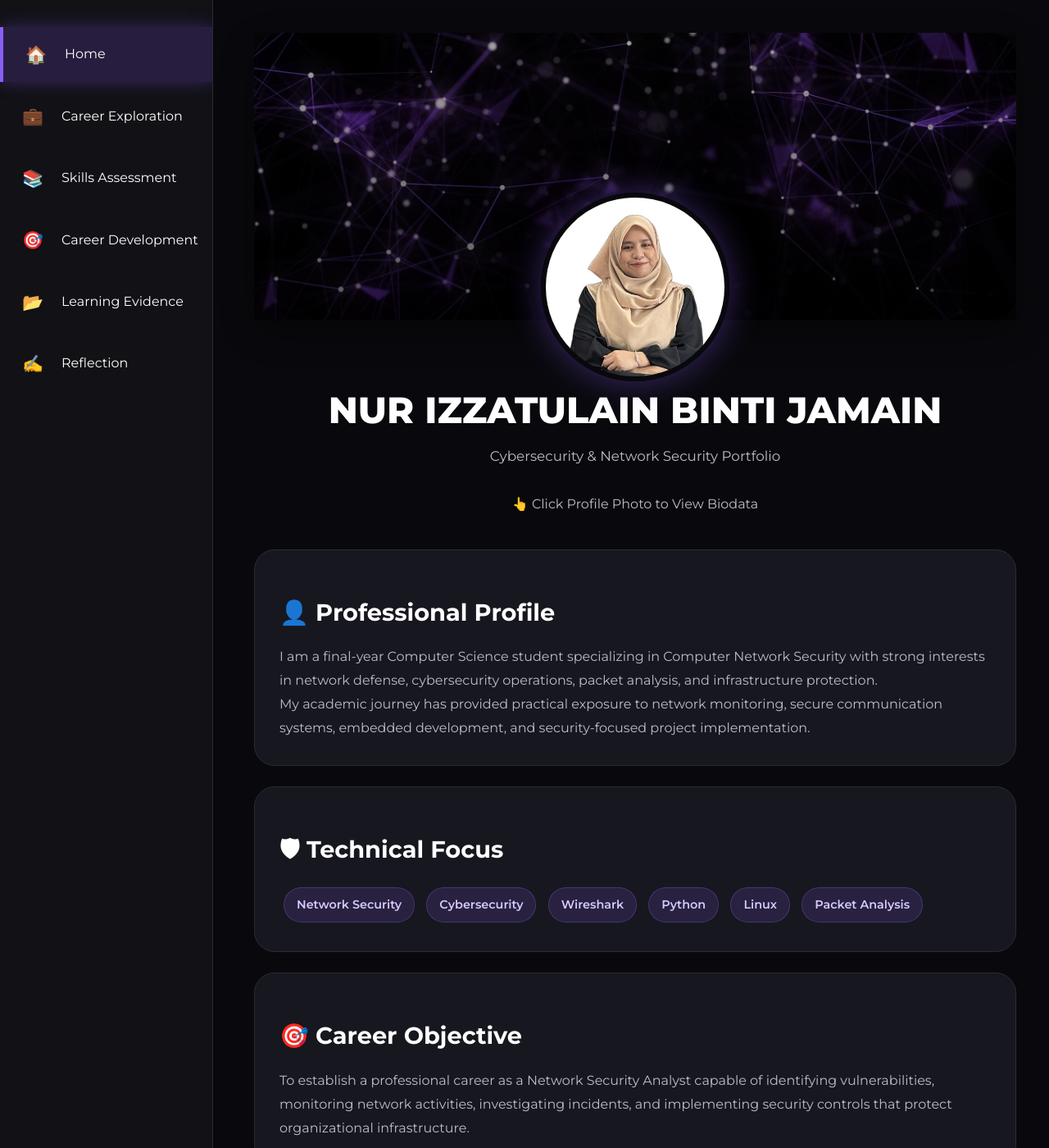
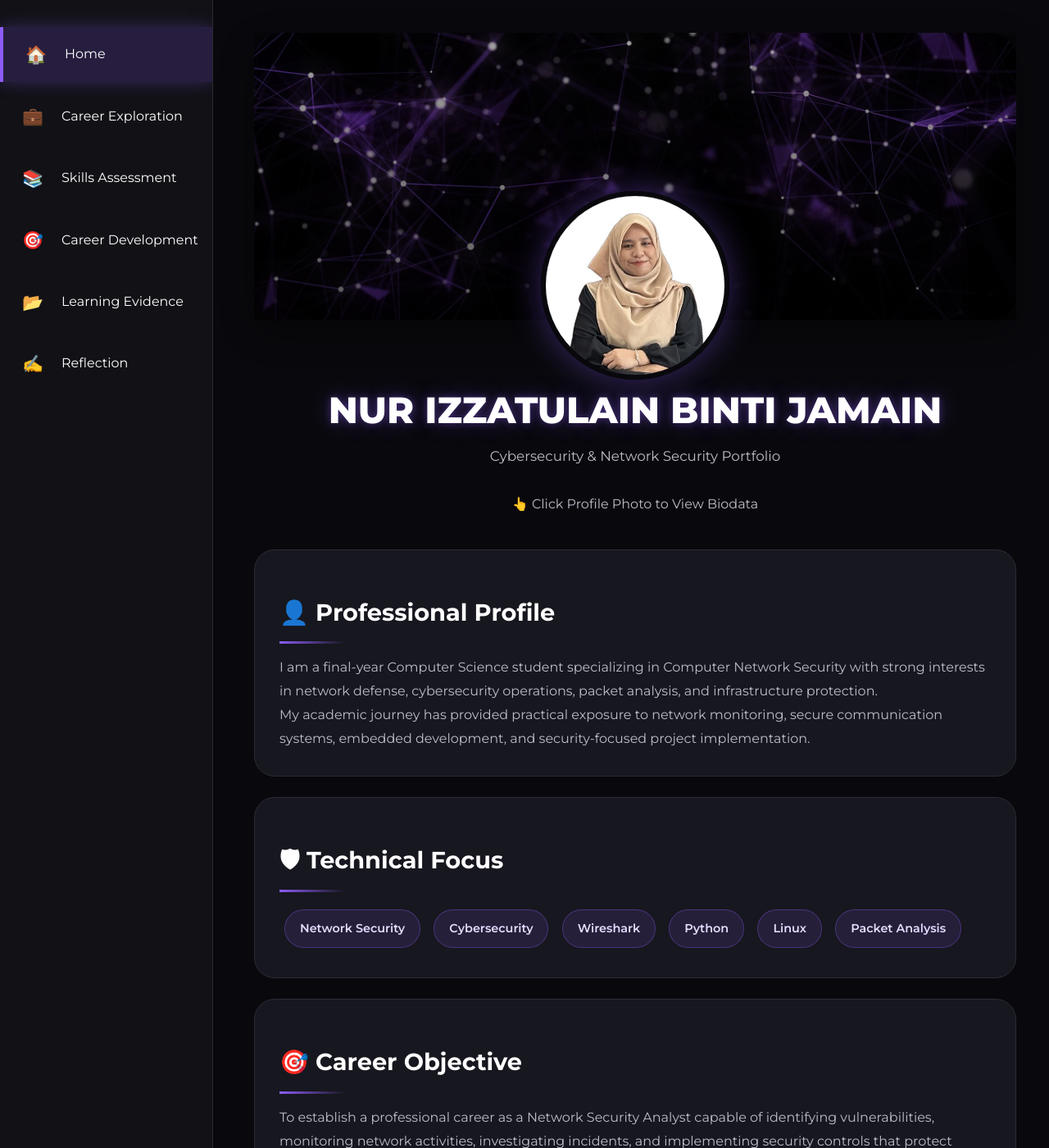
Before and after one commit to juzzatul/juzzatul.github.io, a Jekyll site: the page built from index.md, in a window 1280 px wide and 1400 px high. Shown: the whole window at 82% size. Built offline with Jekyll 4.4.1, drawn with Linux system fonts in a browser that asks for light colours.

Commit message:
Update style.scss

```diff
--- a/assets/css/style.scss
+++ b/assets/css/style.scss
@@ -658,3 +658,305 @@ border-left:
 box-shadow:
 0 0 20px rgba(139,92,246,.3);
 }
+
+/* =====================================
+   LUXURY PORTFOLIO UPGRADE
+   ===================================== */
+
+/* ACTIVE SIDEBAR */
+
+.active-link{
+
+    background:
+    rgba(139,92,246,.18);
+
+    border-left:
+    4px solid var(--purple);
+
+    box-shadow:
+    0 0 20px rgba(139,92,246,.3);
+}
+
+/* CARD HOVER EFFECT */
+
+.card:hover{
+
+    background:var(--card-hover);
+
+    transform:
+    translateY(-8px);
+
+    box-shadow:
+    0 15px 40px rgba(139,92,246,.15);
+}
+
+/* GLOWING SECTION HEADINGS */
+
+h2{
+
+    color:white;
+
+    font-size:1.8rem;
+
+    margin-bottom:15px;
+
+    margin-top:20px;
+
+    position:relative;
+}
+
+h2::after{
+
+    content:"";
+
+    display:block;
+
+    width:80px;
+
+    height:3px;
+
+    margin-top:10px;
+
+    background:
+    linear-gradient(
+    90deg,
+    var(--purple),
+    transparent
+    );
+}
+
+/* CYBER GLOW TITLE */
+
+.hero-title{
+
+    font-size:2.8rem;
+
+    font-weight:800;
+
+    color:white;
+
+    text-shadow:
+
+    0 0 10px rgba(139,92,246,.4),
+
+    0 0 30px rgba(139,92,246,.3);
+}
+
+/* FLOATING PROFILE */
+
+.profile-image{
+
+    width:230px;
+
+    height:230px;
+
+    cursor:pointer;
+
+    transition:.3s;
+
+    animation:
+    float 5s ease-in-out infinite;
+}
+
+.profile-image:hover{
+
+    transform:
+    scale(1.05);
+
+    box-shadow:
+    0 0 60px rgba(139,92,246,.8);
+}
+
+@keyframes float{
+
+    0%{
+
+        transform:
+        translateY(0);
+    }
+
+    50%{
+
+        transform:
+        translateY(-12px);
+    }
+
+    100%{
+
+        transform:
+        translateY(0);
+    }
+}
+
+/* CYBER BADGES */
+
+.badge{
+
+    display:inline-block;
+
+    padding:10px 18px;
+
+    margin:6px;
+
+    border-radius:50px;
+
+    background:
+    rgba(139,92,246,.12);
+
+    border:
+    1px solid rgba(139,92,246,.35);
+
+    color:#e5dcff;
+
+    font-size:.9rem;
+
+    font-weight:600;
+
+    transition:.3s;
+}
+
+.badge:hover{
+
+    transform:
+    translateY(-3px);
+
+    box-shadow:
+    0 0 20px rgba(139,92,246,.35);
+}
+
+/* PAGE FADE IN */
+
+.main-content{
+
+    animation:
+    fadeUp .8s ease;
+}
+
+@keyframes fadeUp{
+
+    from{
+
+        opacity:0;
+
+        transform:
+        translateY(30px);
+    }
+
+    to{
+
+        opacity:1;
+
+        transform:
+        translateY(0);
+    }
+}
+
+/* PROFESSIONAL FOOTER */
+
+.footer{
+
+    text-align:center;
+
+    margin-top:80px;
+
+    padding-top:25px;
+
+    border-top:
+    1px solid var(--border);
+
+    color:#8f8f9f;
+
+    font-size:.95rem;
+}
+
+/* CUSTOM SCROLLBAR */
+
+::-webkit-scrollbar{
+
+    width:10px;
+}
+
+::-webkit-scrollbar-track{
+
+    background:#0c0c11;
+}
+
+::-webkit-scrollbar-thumb{
+
+    background:var(--purple);
+
+    border-radius:50px;
+}
+
+::-webkit-scrollbar-thumb:hover{
+
+    background:var(--purple-light);
+}
+
+/* TIMELINE UPGRADE */
+
+.timeline{
+
+    border-left:
+    4px solid var(--purple);
+
+    padding-left:30px;
+
+    position:relative;
+}
+
+.timeline-item{
+
+    position:relative;
+
+    margin-bottom:35px;
+}
+
+.timeline-item::before{
+
+    content:"";
+
+    position:absolute;
+
+    left:-39px;
+
+    top:5px;
+
+    width:15px;
+
+    height:15px;
+
+    border-radius:50%;
+
+    background:var(--purple);
+
+    box-shadow:
+    0 0 20px rgba(139,92,246,.8);
+}
+
+/* IMAGE HOVER */
+
+.project-image{
+
+    transition:.4s ease;
+}
+
+.project-image:hover{
+
+    transform:
+    scale(1.02);
+
+    box-shadow:
+    0 0 35px rgba(139,92,246,.25);
+}
+
+/* GLASSMORPHISM MODAL */
+
+.modal-content{
+
+    backdrop-filter:
+    blur(20px);
+
+    box-shadow:
+    0 0 50px rgba(139,92,246,.25);
+}
```
